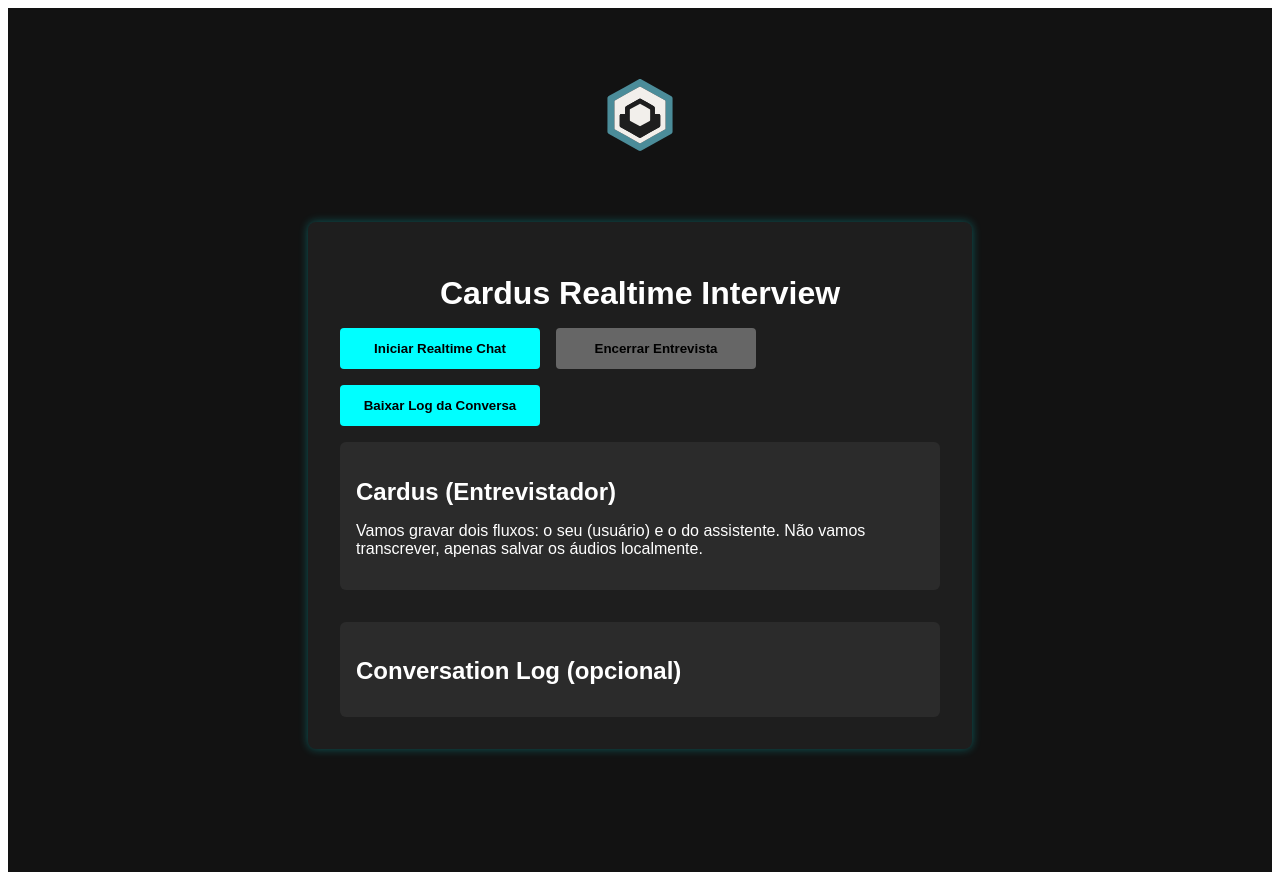
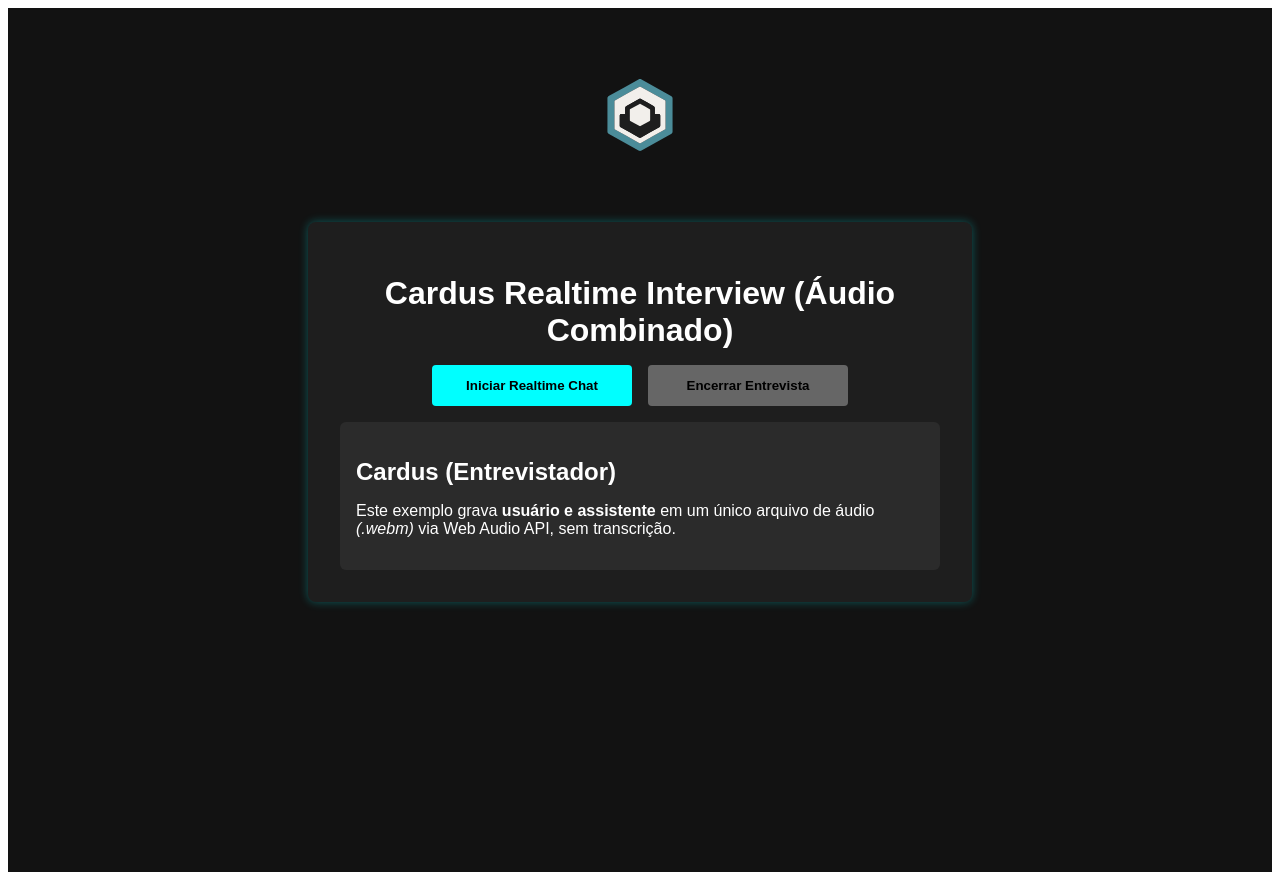
Before and after one commit to rodbastos/cardus, a Next.js app: page / in a window 1280 px wide. Built offline with nearby package versions, Linux system fonts and the light colour scheme.

Commit message:
Update index.js

```diff
--- a/pages/index.js
+++ b/pages/index.js
@@ -11,22 +11,22 @@ export default function Home() {
   const micStreamRef = useRef(null);  // Stream do microfone
   const dataChannelRef = useRef(null);
 
-  // Gravadores e Blobs de cada stream (usuário e assistente)
-  const userRecorderRef = useRef(null);
-  const assistantRecorderRef = useRef(null);
+  // AudioContext e destino
+  const audioContextRef = useRef(null);
+  const destinationRef = useRef(null);
 
-  const [userDownloadUrl, setUserDownloadUrl] = useState(null);
-  const [assistantDownloadUrl, setAssistantDownloadUrl] = useState(null);
+  // Gravador único que combina user+assistant
+  const combinedRecorderRef = useRef(null);
 
-  // Log da conversa (opcional, só para debug textual se ainda quiser ver eventos)
-  const [conversationLog, setConversationLog] = useState([]);
+  // URL para download do arquivo final
+  const [combinedDownloadUrl, setCombinedDownloadUrl] = useState(null);
 
   // ========================
   // Iniciar sessão Realtime
   // ========================
   async function startRealtimeSession() {
     try {
-      // 1. Buscar token efêmero (client_secret) - ajuste conforme sua API
+      // 1. Buscar token efêmero
       const ephemeralResponse = await fetch("/api/session");
       const ephemeralData = await ephemeralResponse.json();
       const EPHEMERAL_KEY = ephemeralData.client_secret.value;
@@ -35,100 +35,58 @@ export default function Home() {
       const pc = new RTCPeerConnection();
       pcRef.current = pc;
 
-      // 3. Criar elemento <audio> para reproduzir áudio remoto (assistente)
-      //    Assim que o "ontrack" disparar, vamos gravar esse fluxo.
+      // 3. Criar (ou reusar) AudioContext e MediaStreamDestination para mix
+      const audioCtx = new AudioContext();
+      audioContextRef.current = audioCtx;
+
+      const destination = audioCtx.createMediaStreamDestination();
+      destinationRef.current = destination;
+
+      // 4. Ao receber trilha remota, vamos mixar no mesmo destination
+      //    e reproduzir no <audio> para a gente ouvir localmente.
       const assistantAudioEl = document.createElement("audio");
       assistantAudioEl.autoplay = true;
 
       pc.ontrack = (event) => {
-        // event.streams[0] é o áudio remoto vindo da OpenAI
+        // Reproduzir o áudio remoto
         assistantAudioEl.srcObject = event.streams[0];
 
-        // Iniciar gravação do áudio remoto do assistente
-        const assistantRecorder = new MediaRecorder(event.streams[0], {
-          mimeType: "audio/webm",
-        });
-
-        const assistantChunks = [];
-        assistantRecorder.ondataavailable = (e) => {
-          if (e.data.size > 0) {
-            assistantChunks.push(e.data);
-          }
-        };
-        assistantRecorder.onstop = () => {
-          const blob = new Blob(assistantChunks, { type: "audio/webm" });
-          const localUrl = URL.createObjectURL(blob);
-          setAssistantDownloadUrl(localUrl);
-        };
-
-        assistantRecorder.start();
-        assistantRecorderRef.current = assistantRecorder;
+        // Conectar áudio remoto ao nosso mix
+        const assistantSource = audioCtx.createMediaStreamSource(event.streams[0]);
+        assistantSource.connect(destination);
       };
 
-      // 4. Obter microfone local
+      // 5. Obter microfone local
       const micStream = await navigator.mediaDevices.getUserMedia({ audio: true });
       micStreamRef.current = micStream;
 
-      // Adiciona trilha de áudio local ao PC para enviar ao modelo
+      // Conectar trilha local ao PC
       pc.addTrack(micStream.getTracks()[0]);
 
-      // 5. Criar DataChannel para troca de eventos (opcional, pois não transcrevemos)
+      // Conectar também no mix
+      const userSource = audioCtx.createMediaStreamSource(micStream);
+      userSource.connect(destination);
+
+      // 6. DataChannel (opcional, sem exibir logs)
       const dc = pc.createDataChannel("oai-events");
       dataChannelRef.current = dc;
 
-      // 5a. Quando o DC abrir, enviar instruções do sistema (opcional)
       dc.addEventListener("open", () => {
+        // Podemos enviar instruções ou mensagens iniciais (opcional)
         const systemEvent = {
           type: "session.update",
           session: {
             instructions:
-              "Você é um entrevistador chamado Cardus. Apenas responda em voz, não vamos transcrever. Coletamos histórias sobre trabalho na TechFunction.",
+              "Você é um entrevistador chamado Cardus. Se objetivo é entrevistar o usuário para extrair histórias sobre como é trabalhar na TechFunction.",
           },
         };
         dc.send(JSON.stringify(systemEvent));
       });
 
-      // 5b. Quando o DC abrir, enviar mensagem inicial (opcional)
-      dc.addEventListener("open", () => {
-        const welcomeEvent = {
-          type: "conversation.item.create",
-          item: {
-            type: "message",
-            role: "assistant",
-            content: [
-              {
-                type: "input_text",
-                text: "Olá! Podemos começar a entrevista?",
-              },
-            ],
-          },
-        };
-        dc.send(JSON.stringify(welcomeEvent));
-        addToConversationLog("assistant", "Olá! Podemos começar a entrevista?");
-      });
-
-      // 5c. Se quiser ainda ouvir algum evento textual do DataChannel
-      dc.addEventListener("message", (event) => {
-        const data = JSON.parse(event.data);
-        console.log("DataChannel message:", data);
-        // Exemplo: se houver algum output textual, logue aqui
-        if (data.response?.output) {
-          const assistantMessage = data.response.output[0]?.text;
-          if (assistantMessage) {
-            addToConversationLog("assistant", assistantMessage);
-          }
-        }
-
-        // Pequeno feedback visual
-        setIsAssistantSpeaking(true);
-        setTimeout(() => setIsAssistantSpeaking(false), 2000);
-      });
-
-      // 6. Criar offer e setar descrição local
+      // 7. Offer/Answer com a API Realtime
       const offer = await pc.createOffer();
       await pc.setLocalDescription(offer);
 
-      // 7. Enviar offer para a OpenAI Realtime
       const baseUrl = "https://api.openai.com/v1/realtime";
       const model = "gpt-4o-realtime-preview-2024-12-17";
 
@@ -141,27 +99,28 @@ export default function Home() {
         body: offer.sdp,
       });
 
-      // 8. Receber answer e setar descrição remota
       const answerSdp = await sdpResponse.text();
       await pc.setRemoteDescription({ type: "answer", sdp: answerSdp });
 
-      // 9. Iniciar gravação local do microfone (usuário)
-      const userRecorder = new MediaRecorder(micStream, {
+      // 8. Iniciar gravação de ambos (mix) com um único MediaRecorder
+      const combinedRecorder = new MediaRecorder(destination.stream, {
         mimeType: "audio/webm",
       });
-      const userChunks = [];
-      userRecorder.ondataavailable = (e) => {
+
+      const combinedChunks = [];
+      combinedRecorder.ondataavailable = (e) => {
         if (e.data.size > 0) {
-          userChunks.push(e.data);
+          combinedChunks.push(e.data);
         }
       };
-      userRecorder.onstop = () => {
-        const blob = new Blob(userChunks, { type: "audio/webm" });
+      combinedRecorder.onstop = () => {
+        const blob = new Blob(combinedChunks, { type: "audio/webm" });
         const localUrl = URL.createObjectURL(blob);
-        setUserDownloadUrl(localUrl);
+        setCombinedDownloadUrl(localUrl);
       };
-      userRecorder.start();
-      userRecorderRef.current = userRecorder;
+
+      combinedRecorder.start();
+      combinedRecorderRef.current = combinedRecorder;
 
       setIsConnected(true);
     } catch (error) {
@@ -179,48 +138,29 @@ export default function Home() {
       pcRef.current = null;
     }
 
-    // Parar gravação do usuário
-    if (userRecorderRef.current && userRecorderRef.current.state === "recording") {
-      userRecorderRef.current.stop();
-      userRecorderRef.current = null;
+    // Parar gravação combinada
+    if (
+      combinedRecorderRef.current &&
+      combinedRecorderRef.current.state === "recording"
+    ) {
+      combinedRecorderRef.current.stop();
+      combinedRecorderRef.current = null;
     }
 
-    // Parar gravação do assistente
-    if (
-      assistantRecorderRef.current &&
-      assistantRecorderRef.current.state === "recording"
-    ) {
-      assistantRecorderRef.current.stop();
-      assistantRecorderRef.current = null;
-    }
-
-    // Parar o microfone
+    // Parar microfone
     if (micStreamRef.current) {
       micStreamRef.current.getTracks().forEach((track) => track.stop());
       micStreamRef.current = null;
     }
 
+    // Encerrar AudioContext
+    if (audioContextRef.current) {
+      audioContextRef.current.close();
+      audioContextRef.current = null;
+    }
+
     setIsConnected(false);
     setIsAssistantSpeaking(false);
-  }
-
-  // ===========================
-  // Gerar log da conversa
-  // ===========================
-  function addToConversationLog(sender, message) {
-    setConversationLog((prev) => [...prev, { sender, message }]);
-  }
-
-  // Para baixar o log em texto (se quiser)
-  function downloadConversationLog() {
-    const logContent = conversationLog
-      .map((entry) => `${entry.sender}: ${entry.message}`)
-      .join("\n");
-    const blob = new Blob([logContent], { type: "text/plain" });
-    const link = document.createElement("a");
-    link.href = URL.createObjectURL(blob);
-    link.download = "conversation_log.txt";
-    link.click();
   }
 
   return (
@@ -230,9 +170,17 @@ export default function Home() {
       </div>
 
       <div style={styles.content}>
-        <h1 style={styles.title}>Cardus Realtime Interview</h1>
+        <h1 style={styles.title}>Cardus Realtime Interview (Áudio Combinado)</h1>
 
-        <div style={{ marginBottom: "1rem", display: "flex", gap: "1rem", flexWrap: "wrap" }}>
+        <div
+          style={{
+            marginBottom: "1rem",
+            display: "flex",
+            gap: "1rem",
+            flexWrap: "wrap",
+            justifyContent: "center",
+          }}
+        >
           <button
             onClick={startRealtimeSession}
             disabled={isConnected}
@@ -251,66 +199,26 @@ export default function Home() {
           >
             Encerrar Entrevista
           </button>
-
-          <button
-            onClick={downloadConversationLog}
-            style={styles.button}
-            disabled={conversationLog.length === 0}
-          >
-            Baixar Log da Conversa
-          </button>
         </div>
 
         <div style={styles.interviewerBox}>
           <h2 style={{ marginBottom: "1rem" }}>Cardus (Entrevistador)</h2>
           <p>
-            Vamos gravar dois fluxos: o seu (usuário) e o do assistente.
-            Não vamos transcrever, apenas salvar os áudios localmente.
+            Este exemplo grava <strong>usuário e assistente</strong> em um
+            único arquivo de áudio <em>(.webm)</em> via Web Audio API, sem transcrição.
           </p>
         </div>
 
-        {/* Links para baixar ou reproduzir as gravações */}
-        {(userDownloadUrl || assistantDownloadUrl) && (
+        {/* Link para o áudio combinado */}
+        {combinedDownloadUrl && (
           <div style={styles.downloadContainer}>
-            <h3>Gravações:</h3>
-            {userDownloadUrl && (
-              <div style={{ margin: "1rem 0" }}>
-                <strong>Áudio do Usuário (Local):</strong>
-                <audio controls src={userDownloadUrl} style={{ display: "block", marginTop: "0.5rem" }} />
-                <a href={userDownloadUrl} download="UserRecording.webm">
-                  Baixar UserRecording.webm
-                </a>
-              </div>
-            )}
-            {assistantDownloadUrl && (
-              <div style={{ margin: "1rem 0" }}>
-                <strong>Áudio do Assistente (Remoto):</strong>
-                <audio controls src={assistantDownloadUrl} style={{ display: "block", marginTop: "0.5rem" }} />
-                <a href={assistantDownloadUrl} download="AssistantRecording.webm">
-                  Baixar AssistantRecording.webm
-                </a>
-              </div>
-            )}
+            <h3>Gravação Combinada (Usuário + Assistente):</h3>
+            <audio controls src={combinedDownloadUrl} style={{ display: "block", marginTop: "0.5rem" }} />
+            <a href={combinedDownloadUrl} download="Recording.webm">
+              Baixar Recording.webm
+            </a>
           </div>
         )}
-
-        {/* Conversation Log Debug (se quiser ver algum evento textual) */}
-        <div
-          style={{
-            textAlign: "left",
-            marginTop: "2rem",
-            backgroundColor: "#2B2B2B",
-            padding: "1rem",
-            borderRadius: "6px",
-          }}
-        >
-          <h2 style={{ marginBottom: "1rem" }}>Conversation Log (opcional)</h2>
-          {conversationLog.map((entry, idx) => (
-            <p key={idx}>
-              <strong>{entry.sender}:</strong> {entry.message}
-            </p>
-          ))}
-        </div>
       </div>
     </div>
   );
```
